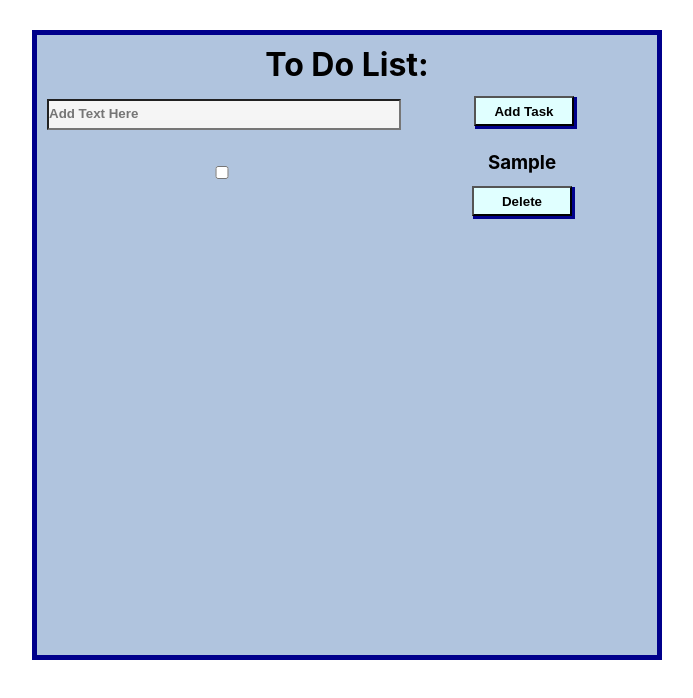
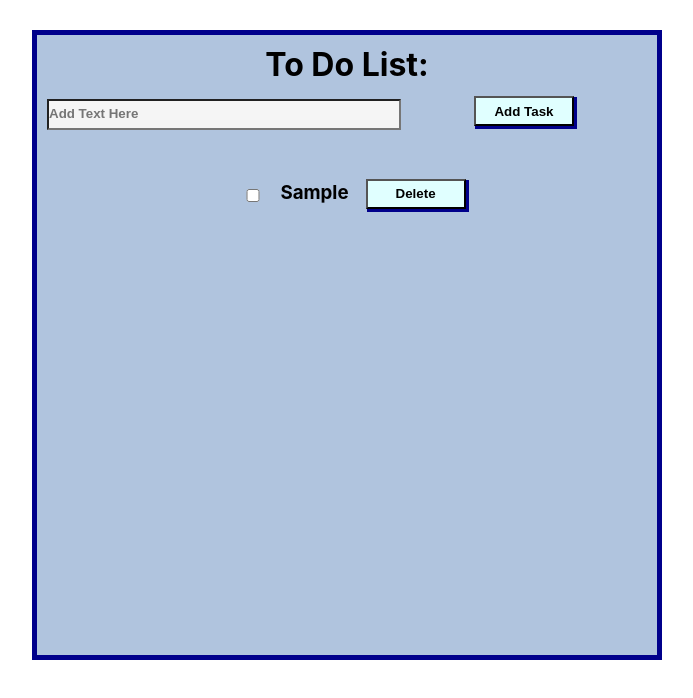
Before and after one commit to S-Hightower/MERN, a React (Create React App) app in the folder React/To-Do List/todo-list/: page / in a window 1280 px wide. Both pictures are taken after typing "Sample" into the empty fields and a click on the button "Add Task". Shown: the top 698 px of the page, without its empty margins (293-986 px from the left). Built offline with nearby package versions, Linux system fonts and the light colour scheme.

Commit message:
assignment completion

```diff
--- a/React/To-Do List/todo-list/src/components/Form.jsx
+++ b/React/To-Do List/todo-list/src/components/Form.jsx
@@ -51,11 +51,21 @@ const Form = (props) => {
         <div className={styles.listBox}>
         {tasks.map((task, index) => {
             return <div key={index} className={styles.list}>
-                <input onChange={(e) => {
-                    handleToggleComplete(index);
-                }} checked={task.complete} type="checkbox"/>
-                <h3 style = {{textDecoration: task.complete ? 'line-through' : ''}}>{task.text}</h3>
-                <button onClick={() => {handleDelete(index)}}>Delete</button>
+                <table>
+                    <tr>
+                        <th>
+                            <input onChange={(e) => {
+                                handleToggleComplete(index);
+                            }} checked={task.complete} type="checkbox" className={styles.checkbox}/>
+                        </th>
+                        <th>
+                            <h3 style = {{textDecoration: task.complete ? 'line-through' : ''}}>{task.text}</h3>
+                        </th>
+                        <th>
+                            <button onClick={() => {handleDelete(index)}} className={styles.deleteButton}>Delete</button>
+                        </th>
+                    </tr>
+                </table>
             </div>
         })}
         </div>
--- a/React/To-Do List/todo-list/src/components/Forms.module.css
+++ b/React/To-Do List/todo-list/src/components/Forms.module.css
@@ -36,14 +36,34 @@ button{
 }
 
 .second {
-
+    display: flex;
+    justify-content: space-evenly;
+    width: 300px;
+    margin: auto;
 }
 
-.listBox{
+.listBox {
     margin: 25px 0px;
 }
 
-.list{
+.checkbox {
+    width: 50px;
+}
+
+.list {
     align-content: center;
     margin-top: 10px;
 }
+
+h3 {
+    margin-top: 10px;
+}
+.deleteButton {
+    background-color: lightcyan;
+    margin-top: 12px;
+    margin-left: 15px;
+    font-weight: bolder;
+    height: 30px;
+    width: 100px;
+    box-shadow: 2px 2px 0.3px 0.9px darkblue;
+}
```
